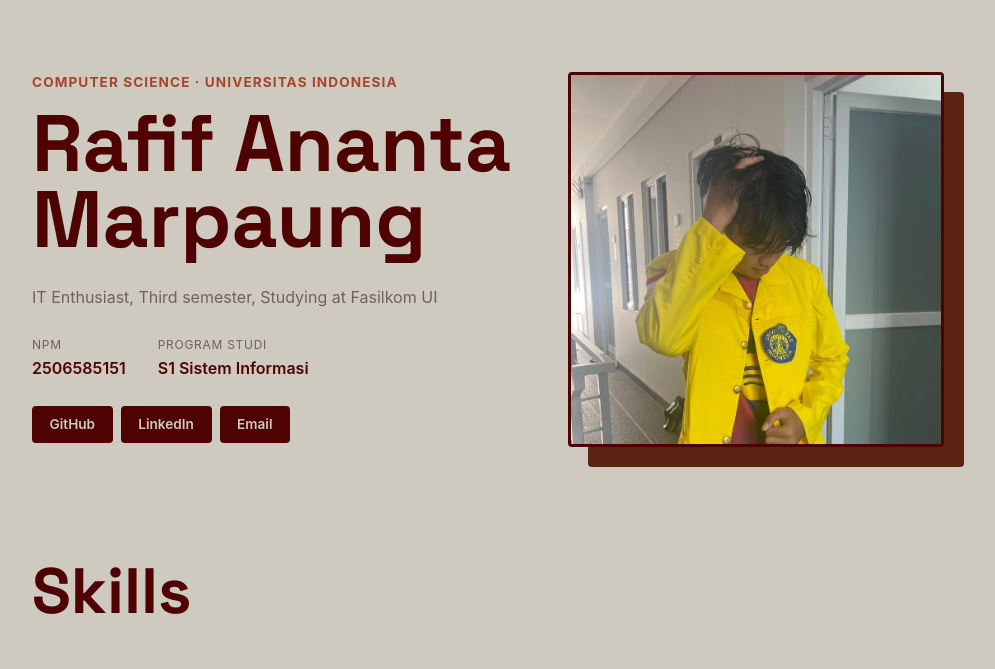
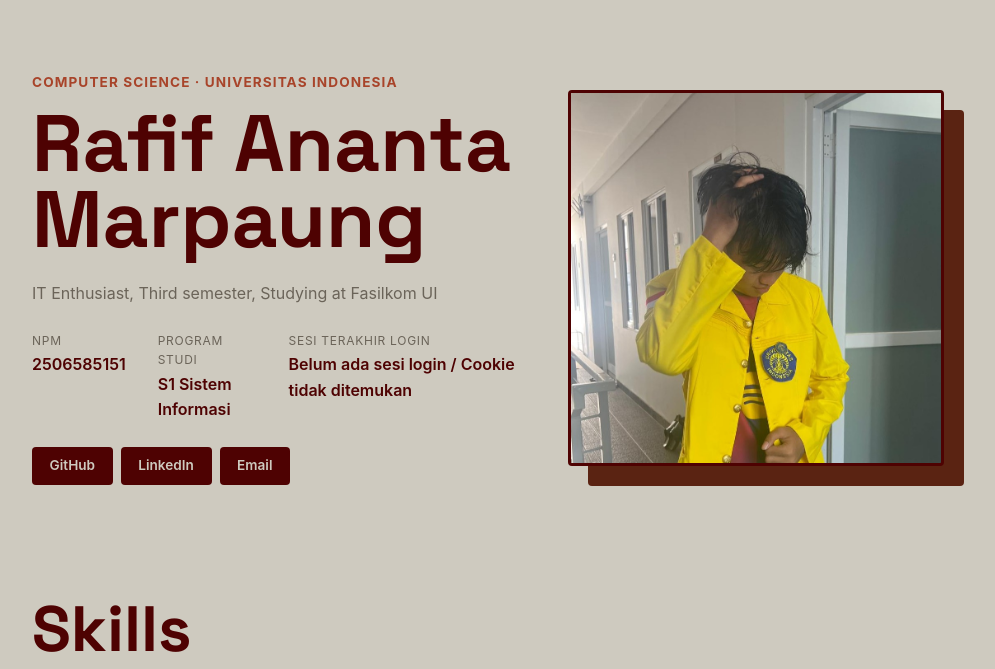
Before and after one commit to parmaung/myportofolio, a Django app: page / in a window 1280 px wide. Shown: the part 108-777 px from the top of the page, without its empty margins (152-1147 px from the left). Run offline with Django 5.2, Linux system fonts and the light colour scheme.

Commit message:
Tutorial 4: menyimpan dan menampilkan cookie last_login

```diff
--- a/main/views.py
+++ b/main/views.py
@@ -1,3 +1,5 @@
+import datetime
+
 from django.contrib import messages
 from django.contrib.auth import login, logout
 from django.contrib.auth.forms import AuthenticationForm, UserCreationForm
@@ -12,6 +14,7 @@ PORTFOLIO_OWNER_NAME = "Rafif Ananta Marpaung"
 
 
 def show_main(request):
+    last_login = request.COOKIES.get("last_login", "Belum ada sesi login / Cookie tidak ditemukan")
     context = {
         "name": PORTFOLIO_OWNER_NAME,
         "npm": "2506585151",
@@ -19,6 +22,7 @@ def show_main(request):
         "bio": (
             "IT Enthusiast, Third semester, Studying at Fasilkom UI"
         ),
+        "last_login": last_login,
     }
     return render(request, "index.html", context)
 
@@ -209,8 +213,11 @@ def register(request):
 def login_user(request):
     form = AuthenticationForm(request, data=request.POST or None)
     if request.method == "POST" and form.is_valid():
-        login(request, form.get_user())
-        return redirect("main:show_main")
+        user = form.get_user()
+        login(request, user)
+        response = redirect("main:show_main")
+        response.set_cookie("last_login", datetime.datetime.now().strftime("%Y-%m-%d %H:%M:%S"))
+        return response
 
     context = {
         "name": PORTFOLIO_OWNER_NAME,
@@ -221,4 +228,6 @@ def login_user(request):
 
 def logout_user(request):
     logout(request)
-    return redirect("main:show_main")
+    response = redirect("main:show_main")
+    response.delete_cookie("last_login")
+    return response
--- a/templates/index.html
+++ b/templates/index.html
@@ -26,6 +26,10 @@
                         <div class="meta-row">
                             <dt>Program Studi</dt>
                             <dd>{{ study_program }}</dd>
+                        </div>
+                        <div class="meta-row">
+                            <dt>Sesi Terakhir Login</dt>
+                            <dd>{{ last_login }}</dd>
                         </div>
                     </dl>
                     <div class="social-links">
```
